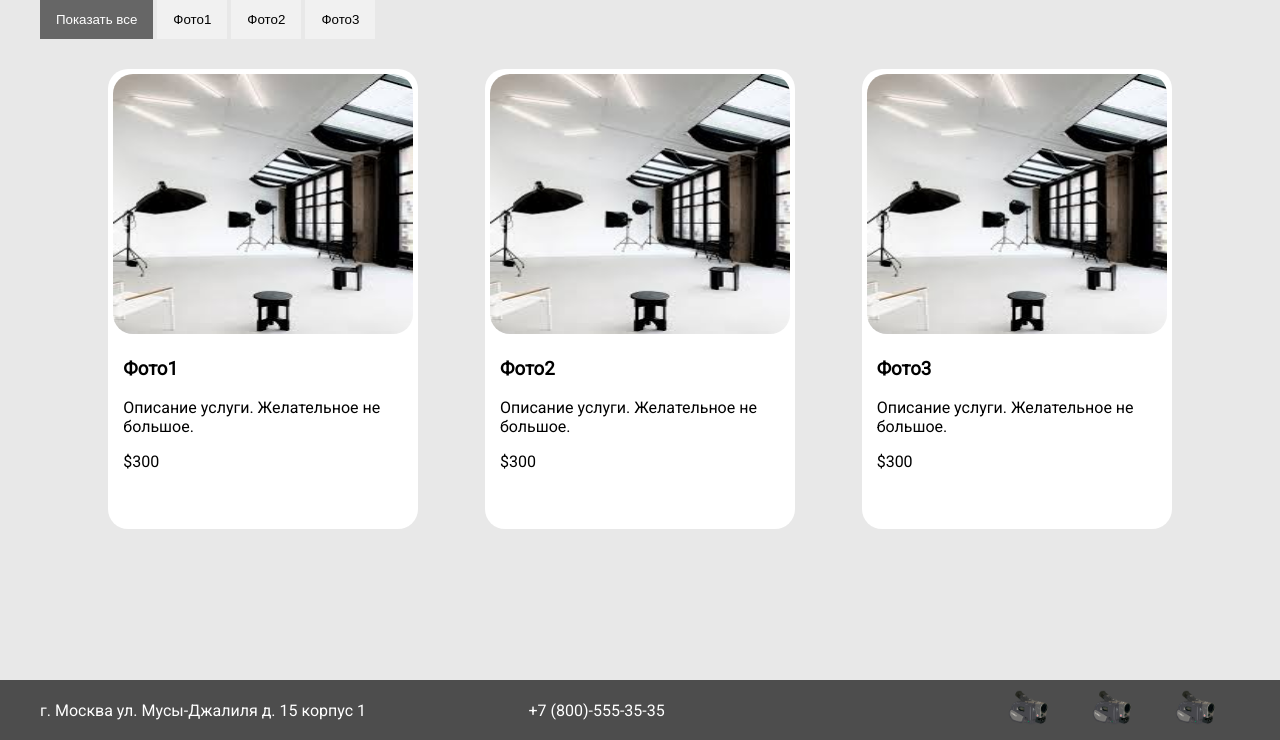
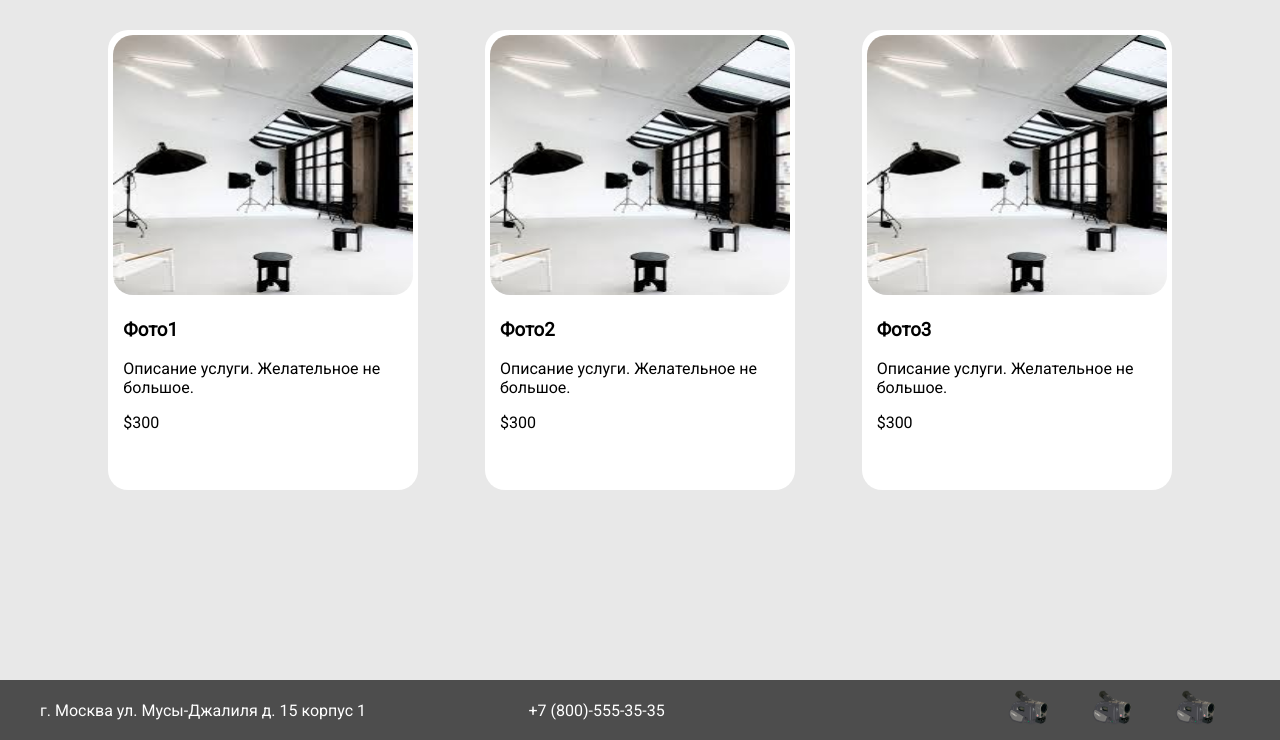
Before and after one commit to Reck171/Photo-Studio, a PHP site: the page made by Our services.php in a window 1280 px wide. Shown: the part 60-800 px from the top of the page. Run offline with PHP 8.4, Linux system fonts and the light colour scheme; some libraries are stand-ins or nearby versions.

Commit message:
удалил неправильный вариант фильтрации

```diff
--- a/Our services.php
+++ b/Our services.php
@@ -7,7 +7,6 @@ require "Templates/header.php";
         <meta http-equiv="X-UA-Compatible" content="IE=edge">
         <meta name="viewport" content="width=device-width, initial-scale=1.0">
         <title>Photo Studio</title>
-        <script src="C:\OpenServer\domains\localhost\Photo-Studio\script.js"></script>
         <link rel="shortcut icon" href="Assets/icon.png">
         <link rel="stylesheet" href="path/to/font-awesome/css/font-awesome.min.css">
         <link rel="stylesheet" href="./style.css">
@@ -17,18 +16,9 @@ require "Templates/header.php";
     </head>
 
     <body>
-        <div class="container">
-            <div id="myBtnContainer">
-                <button class="btn active" onclick="filterSelection('all')"> Показать все</button>
-                <button class="btn" onclick="filterSelection('photo1')"> Фото1</button>
-                <button class="btn" onclick="filterSelection('photo2')"> Фото2</button>
-                <button class="btn" onclick="filterSelection('photo3')"> Фото3</button>
-            </div>
-        </div>
         <section class="services-items">
             <div class="container">
                 <div class="cards-wrapper">
-                    <!-- <div class="filterDiv photo1"> -->
                     <div class="card photo1">
                         <img src="Assets/photostudia.jpg" alt="cardphoto">
                         <div class="card-content-wrapper">
@@ -37,8 +27,6 @@ require "Templates/header.php";
                             <span class="price">$300</span>
                         </div>
                     </div>
-                    <!-- </div> -->
-                    <!-- <div class="filterDiv photo2"> -->
                     <div class="card photo2">
                         <img src="Assets/photostudia.jpg" alt="cardphoto">
                         <div class="card-content-wrapper">
@@ -47,8 +35,6 @@ require "Templates/header.php";
                             <span class="price">$300</span>
                         </div>
                     </div>
-                    <!-- </div> -->
-                    <!-- <div class="filterDiv photo3"> -->
                     <div class="card photo3">
                         <img src="Assets/photostudia.jpg" alt="cardphoto">
                         <div class="card-content-wrapper">
@@ -57,41 +43,10 @@ require "Templates/header.php";
                             <span class="price">$300</span>
                         </div>
                     </div>
-                    <!-- </div> -->
-                    <!-- <div class="filterDiv photo1">
-                        <div class="card">
-                            <img src="Assets/photostudia.jpg" alt="cardphoto">
-                            <div class="card-content-wrapper">
-                                <h3>Фото1</h3>
-                                <p>Описание услуги. Желательное не большое.</p>
-                                <span class="price">$300</span>
-                            </div>
-                        </div>
-                    </div>
-                    <div class="filterDiv photo2">
-                        <div class="card">
-                            <img src="Assets/photostudia.jpg" alt="cardphoto">
-                            <div class="card-content-wrapper">
-                                <h3>Фото2</h3>
-                                <p>Описание услуги. Желательное не большое.</p>
-                                <span class="price">$300</span>
-                            </div>
-                        </div>
-                    </div>
-                    <div class="filterDiv photo3">
-                        <div class="card">
-                            <img src="Assets/photostudia.jpg" alt="cardphoto">
-                            <div class="card-content-wrapper">
-                                <h3>Фото3</h3>
-                                <p>Описание услуги. Желательное не большое.</p>
-                                <span class="price">$300</span>
-                            </div>
-                        </div>
-                    </div> -->
                 </div>
             </div>
         </section>
-
+        <script src="./script.js"></script>
     </body>
 <?php
 require "Templates/footer.php"
--- a/style.css
+++ b/style.css
@@ -99,41 +99,6 @@ header .name {
     color: black;
 }
 
-.filterDiv {
-    float: left;
-    background-color: #2196F3;
-    color: #ffffff;
-    width: 100px;
-    line-height: 100px;
-    text-align: center;
-    margin: 2px;
-    display: none; /* Скрыто по умолчанию */
-  }
-
-  /* В класс "show" добавляется к отфильтрованные элементы */
-.show {
-    display: block;
-}
-
-  /* Стиль кнопок */
-.btn {
-    border: none;
-    outline: none;
-    padding: 12px 16px;
-    background-color: #f1f1f1;
-    cursor: pointer;
-}
-
-  /* Добавить светло-серый фон на наведении курсора мыши */
-.btn:hover {
-    background-color: #ddd;
-}
-
-  /* Добавить темный фон для активной кнопки */
-.btn.active {
-    background-color: #666;
-    color: white;
-}
 
 .services-items {
     padding: 30px;
```
Also changed, not shown: script.js (deleted, +0 -47 lines). Lines whose indentation alone changed are shown as unchanged.
